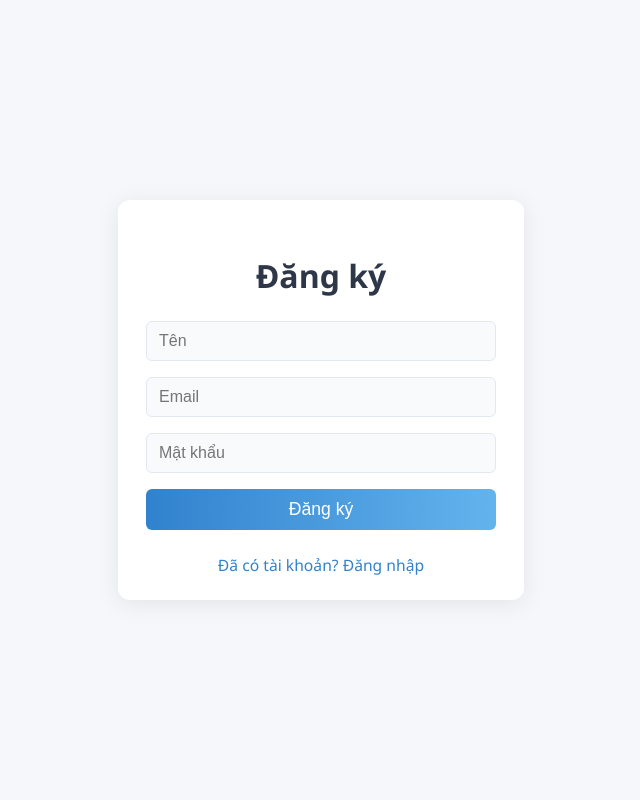
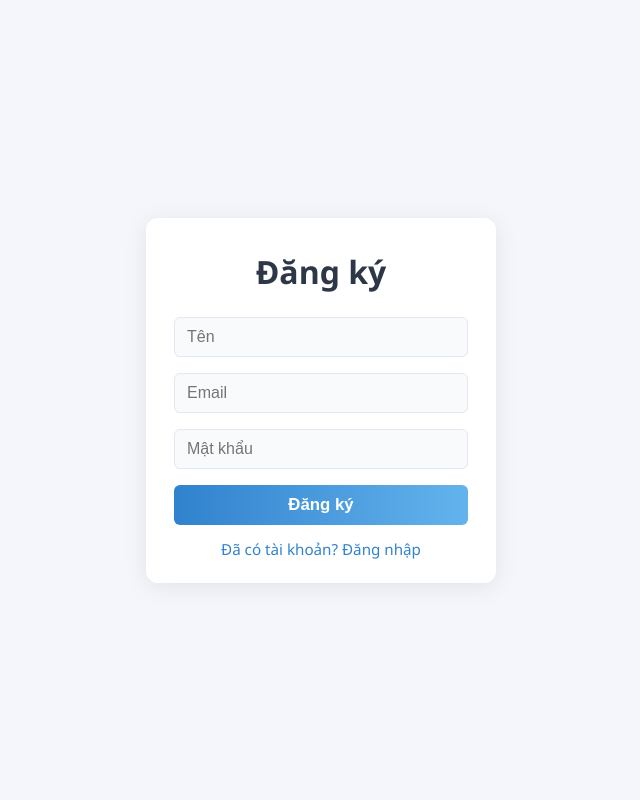
Before and after one commit to KhuareVy/website-thu-mua-phe-lieu, a PHP site: page /app/Views/auth/register.php in a window 1280 px wide. Shown: the whole page, without its empty margins (319-959 px from the left). Run offline with PHP 8.4, Linux system fonts and the light colour scheme.

Commit message:
sửa auth view, thêm auth.css, chuyển internal sang external.

```diff
--- a/app/Views/auth/register.php
+++ b/app/Views/auth/register.php
@@ -1,102 +1,22 @@
-<style>
-    html, body {
-        height: 100%;
-        margin: 0;
-        padding: 0;
-    }
-    body {
-        display: flex;
-        align-items: center;
-        justify-content: center;
-        min-height: 100vh;
-    }
-</style>
-<style>
-    body {
-        font-family: 'Segoe UI', Arial, sans-serif;
-        background: #f5f7fa;
-    }
-    .register-container {
-        max-width: 350px;
-        margin: 60px auto;
-        background: #fff;
-        border-radius: 12px;
-        box-shadow: 0 4px 24px rgba(0,0,0,0.08);
-        padding: 32px 28px 24px 28px;
-    }
-    .register-container h1 {
-        text-align: center;
-        margin-bottom: 24px;
-        color: #2d3748;
-        font-size: 2rem;
-        font-weight: 600;
-    }
-    .register-container form input[type="text"],
-    .register-container form input[type="email"],
-    .register-container form input[type="password"] {
-        width: 100%;
-        padding: 10px 12px;
-        margin-bottom: 16px;
-        border: 1px solid #e2e8f0;
-        border-radius: 6px;
-        font-size: 1rem;
-        background: #f9fafb;
-        transition: border-color 0.2s;
-    }
-    .register-container form input:focus {
-        border-color: #3182ce;
-        outline: none;
-        background: #fff;
-    }
-    .register-container button[type="submit"] {
-        width: 100%;
-        padding: 10px 0;
-        background: linear-gradient(90deg, #3182ce 0%, #63b3ed 100%);
-        color: #fff;
-        border: none;
-        border-radius: 6px;
-        font-size: 1.1rem;
-        font-weight: 500;
-        cursor: pointer;
-        transition: background 0.2s;
-        margin-bottom: 8px;
-    }
-    .register-container button[type="submit"]:hover {
-        background: linear-gradient(90deg, #2563eb 0%, #4299e1 100%);
-    }
-    .register-container .login-link {
-        display: block;
-        text-align: center;
-        margin-top: 12px;
-        color: #3182ce;
-        text-decoration: none;
-        font-size: 0.98rem;
-        transition: color 0.2s;
-    }
-    .register-container .login-link:hover {
-        color: #2563eb;
-        text-decoration: underline;
-    }
-    .register-container .error-message {
-        color: #e53e3e;
-        background: #fff5f5;
-        border: 1px solid #fed7d7;
-        border-radius: 5px;
-        padding: 8px 12px;
-        margin-bottom: 16px;
-        font-size: 0.97rem;
-        text-align: center;
-    }
-</style>
-
-<div class="register-container">
+<!DOCTYPE html>
+<html lang="en">
+<head>
+    <meta charset="UTF-8">
+    <meta name="viewport" content="width=device-width, initial-scale=1.0">
+    <title>Đăng ký</title>
+    <link rel="stylesheet" href="../../assets/css/auth.css">
+</head>
+<body>
+    <div class="form-container">
         <h1>Đăng ký</h1>
-    <?php if(!empty($error)) echo "<div class='error-message'>$error</div>"; ?>
+        <?php if(!empty($error)) echo "<div class='error-message'>" . htmlspecialchars($error) . "</div>"; ?>
         <form method="POST" action="/register">
             <input type="text" name="name" placeholder="Tên" required>
             <input type="email" name="email" placeholder="Email" required>
             <input type="password" name="password" placeholder="Mật khẩu" required>
             <button type="submit">Đăng ký</button>
         </form>
-    <a class="login-link" href="/login">Đã có tài khoản? Đăng nhập</a>
+        <a class="form-link" href="/login">Đã có tài khoản? Đăng nhập</a>
     </div>
+</body>
+</html>
```
Also changed, not shown: app/Views/auth/login.php (+3 -81 lines), public/assets/css/auth.css (added). Lines whose indentation alone changed are shown as unchanged.
